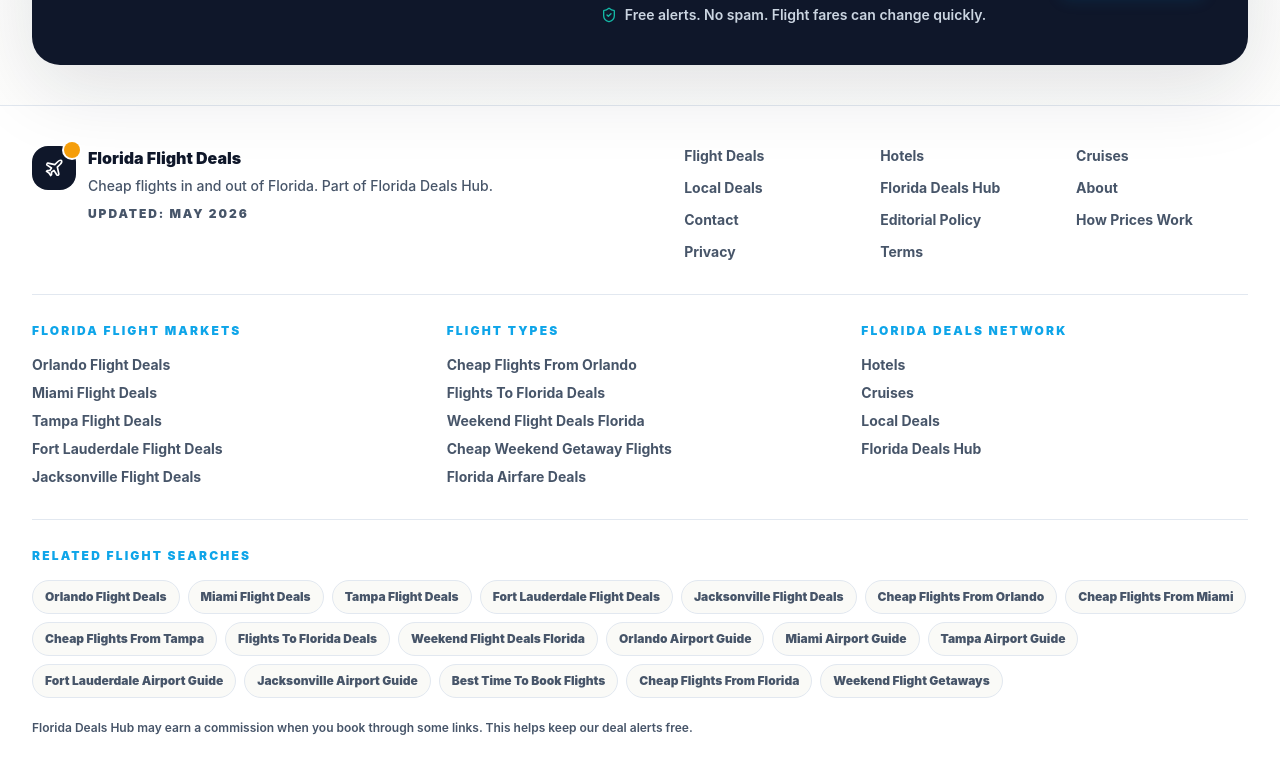
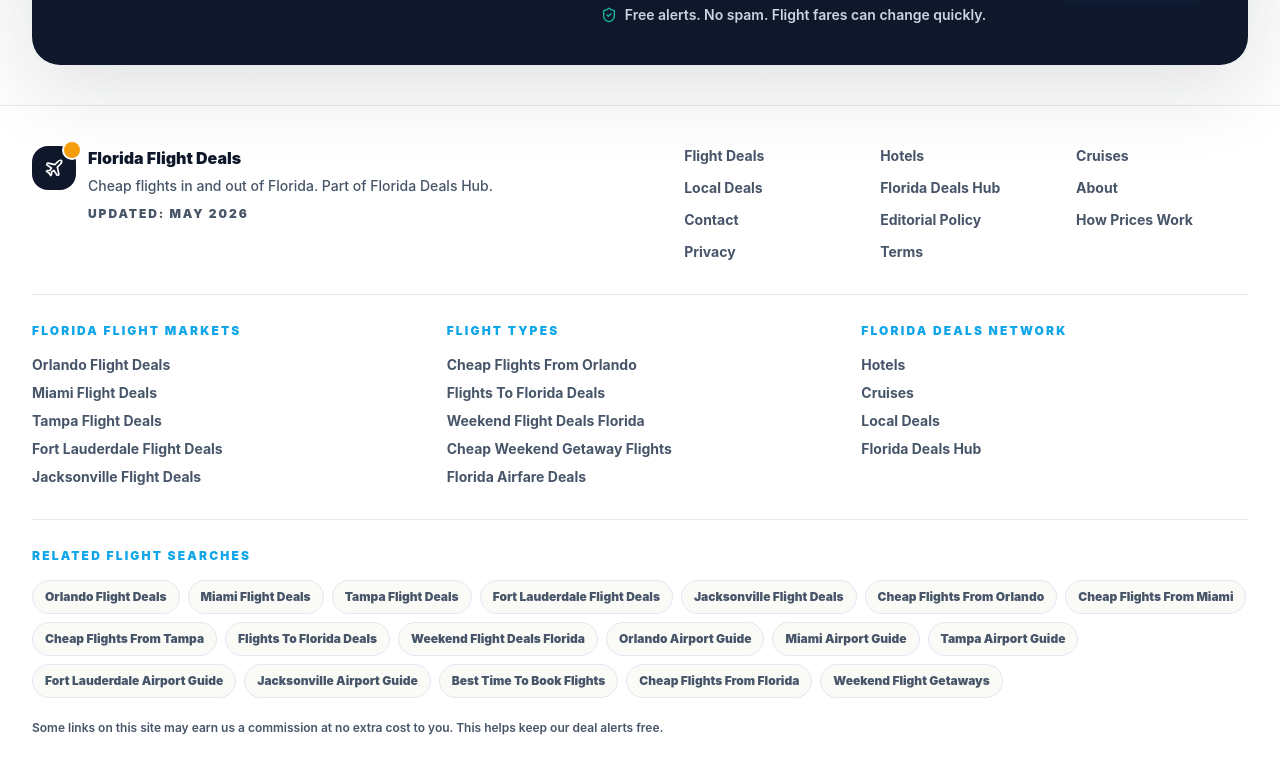
Before and after one commit to jmanock/fdflorida, a Next.js app: page /flights/fort-lauderdale in a window 1280 px wide. Shown: the part 3706-4480 px from the top of the page. Built offline with nearby package versions, Linux system fonts and the light colour scheme.

Commit message:
updated to v5.5

```diff
--- a/components/SiteFooter.tsx
+++ b/components/SiteFooter.tsx
@@ -83,7 +83,7 @@ export function SiteFooter() {
             ))}
           </nav>
           <p className="mt-5 max-w-3xl text-xs font-semibold leading-5 text-slateText">
-            Florida Deals Hub may earn a commission when you book through some links. This helps keep our deal alerts free.
+            Some links on this site may earn us a commission at no extra cost to you. This helps keep our deal alerts free.
           </p>
         </div>
       </div>
```
